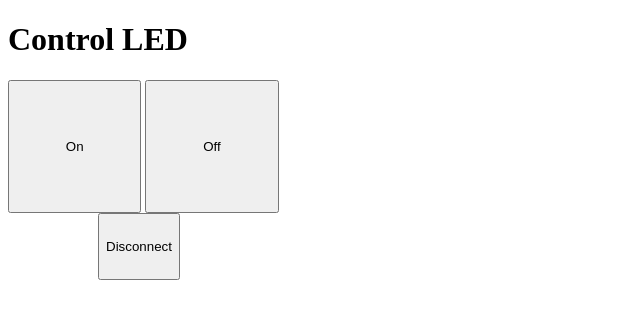
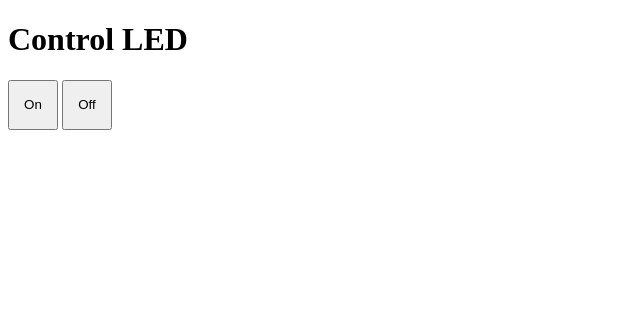
Before and after one commit to Pele02/Arduino, a Flask app: page / in a window 1280 px wide. Shown: the top 319 px of the page, without its empty margins (0-640 px from the left). Run offline with Flask 3, Linux system fonts and the light colour scheme.

Commit message:
Added temp
Python script can read temp from Arduino board.

```diff
--- a/main.py
+++ b/main.py
@@ -2,22 +2,17 @@ from flask import Flask, render_template, request
 from serial import Serial
 
 serial_com = Serial(port='COM3', baudrate=9600, timeout=3)
-
 app = Flask(__name__)
 
+line = serial_com.readline().decode("utf-8")
+print(line)
 
 def ledOn():
-    serial_com.write(str('on').encode())
-    print( "Led is ON")
+    serial_com.write("A".encode())
 
 
 def ledOff():
-    serial_com.write(str('off').encode())
-    print( "Led is OFF")
-
-
-def disconnect():
-    serial_com.close()
+    serial_com.write("S".encode())
 
 
 @app.route("/", methods=['GET', 'POST'])
@@ -27,9 +22,6 @@ def index():
             ledOn()
         if 'off' in request.form.to_dict():
             ledOff()
-        if 'dis' in request.form.to_dict():
-            disconnect()
-
     return render_template('index.html')
 
 
--- a/templates/index.html
+++ b/templates/index.html
@@ -6,16 +6,12 @@
 		<title>Syncretic Project</title>
 		<style>
 			.onButton {
-				width: 10em;
-				height: 10em;
+				width: 50px;
+				height: 50px;
 			}
 			.offButton {
-				width: 10em;
-				height: 10em;
-			}
-			.disconnectButton{
-				margin-left: 90px;
-				height: 5em;
+				width: 50px;
+				height: 50px;
 			}
 		</style>
 	</head>
@@ -30,7 +26,6 @@
 					<button class='offButton' onclick="ledOff()" name="off" value="off">Off</button>
 				</form>
 			</div>
-			<button class='disconnectButton' onclick="disconnect()" name="dis" value="dis">Disconnect</button>
 		</div>
 	</body>
 </html>
```
